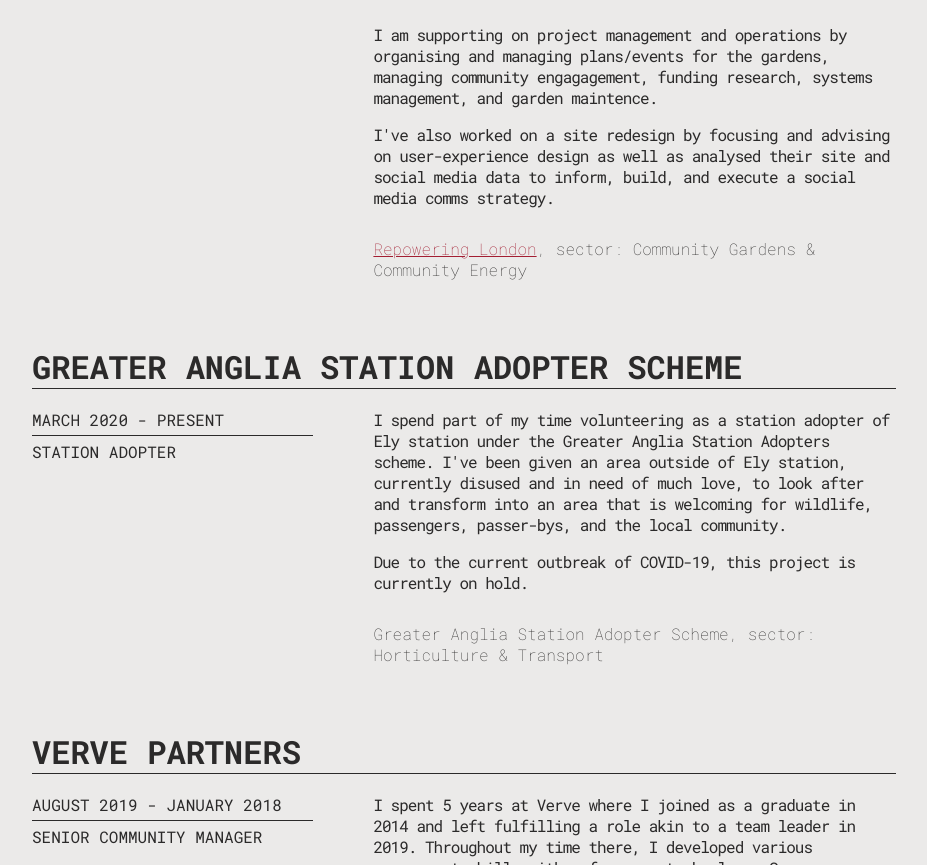
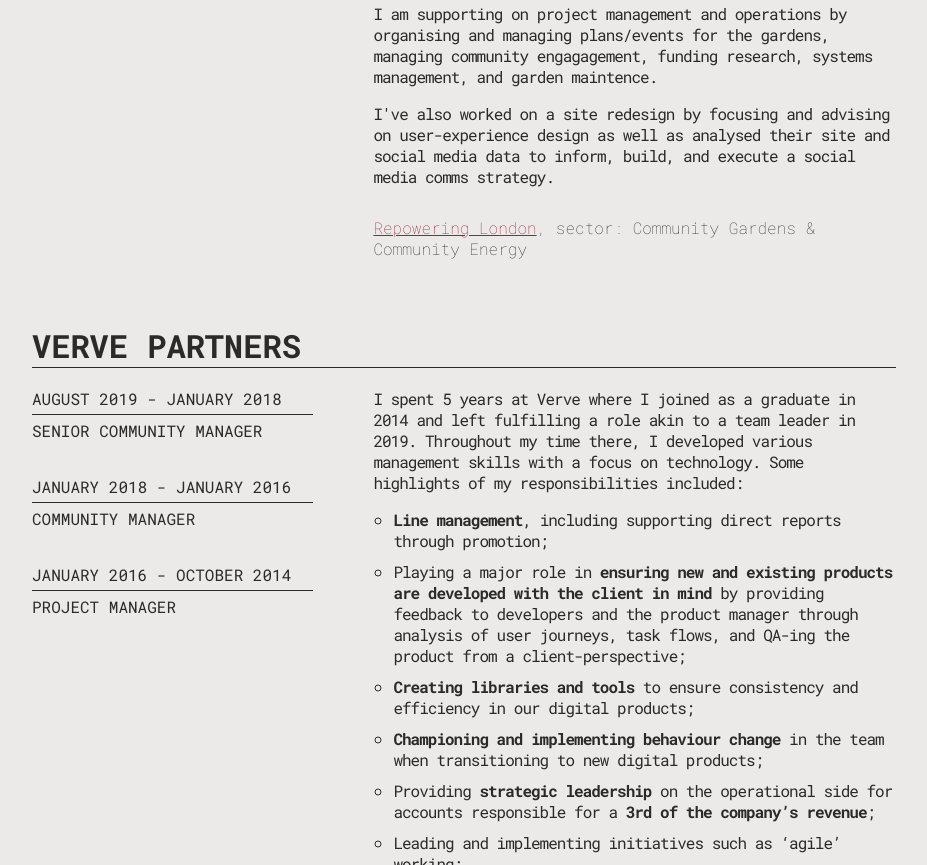
Before and after one commit to Chermayne/Chermayne, a plain HTML site: page experiences.html in a window 1280 px wide. Shown: the part 5119-5984 px from the top of the page, without its empty margins (176-1103 px from the left). Drawn offline with Linux system fonts and the light colour scheme.

Commit message:
Update experiences.html
Update text

```diff
--- a/experiences.html
+++ b/experiences.html
@@ -98,8 +98,8 @@
             </div>
             <div class="exp-item-right">
                 <div class="exp-content">
-                    <p>I volunteered at a small local organic farm that runs 2 CSA (Community Supported Agriculture) box schemes and sells wholesale at a local wholefoods shop. </p>
-                    <p>At my time here I've not only learned about organic farming, but also the creation of a more resilient community through local initiatives such as participation in a CSA (community supported agriculture) network supporting local small farmers by utilising local produce and resources in innovative ways. </p>
+                    <p>I volunteered at a 60 acre local organic farm that runs 2 CSA (Community Supported Agriculture) box schemes and sells wholesale at a local wholefoods shop. </p>
+                    <p>My time here was my first insight into field crops being produced at such scale. I learnt a lot about how to run a CSA scheme, propagation and watering on a much larger scale, and how to use various machinery such as the planter, weeder, and driving a compact tractor. </p>
                     <div class="org-links"><a href="https://www.waterlandorganics.com/home/4572907336" target="_blank">Waterland Organics</a>, sector: Agriculture & Horticulture</div>
                 </div>
             </div>
@@ -122,25 +122,6 @@
                     <p>I am supporting on project management and operations by organising and managing plans/events for the gardens, managing community engagagement, funding research, systems management, and garden maintence.</p>
                     <p>I've also worked on a site redesign by focusing and advising on user-experience design as well as analysed their site and social media data to inform, build, and execute a social media comms strategy.</p>
                     <div class="org-links"><a href="https://www.repowering.org.uk/" target="_blank">Repowering London</a>, sector: Community Gardens & Community Energy</div>
-                </div>
-            </div>
-        </div>
-    </div>
-
-     <div class="exp-item">
-        <h4 class="exp-heading">Greater Anglia Station Adopter Scheme</h4>
-        <div class="exp-content-wrapper">
-            <div class="exp-item-left">
-                <div class="exp-subheading">
-                    <div class="date">March 2020 - Present</div>
-                    <div class="role">Station Adopter</div>
-                </div>
-            </div>
-            <div class="exp-item-right">
-                <div class="exp-content">
-                    <p>I spend part of my time volunteering as a station adopter of Ely station under the Greater Anglia Station Adopters scheme. I've been given an area outside of Ely station, currently disused and in need of much love, to look after and transform into an area that is welcoming for wildlife, passengers, passer-bys, and the local community.</p>
-                    <p>Due to the current outbreak of COVID-19, this project is currently on hold. </p>
-                    <div class="org-links">Greater Anglia Station Adopter Scheme, sector: Horticulture & Transport</div>
                 </div>
             </div>
         </div>
```
